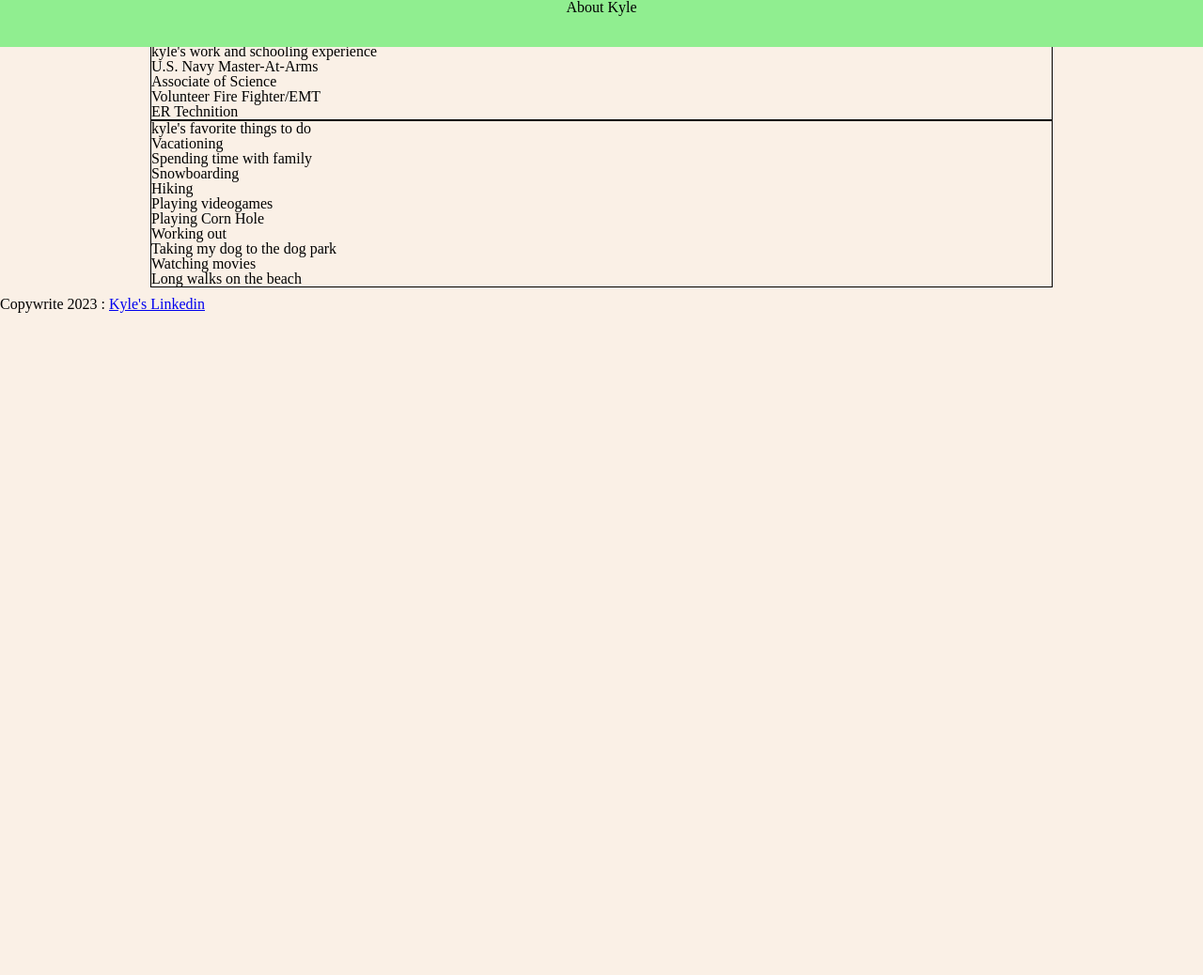
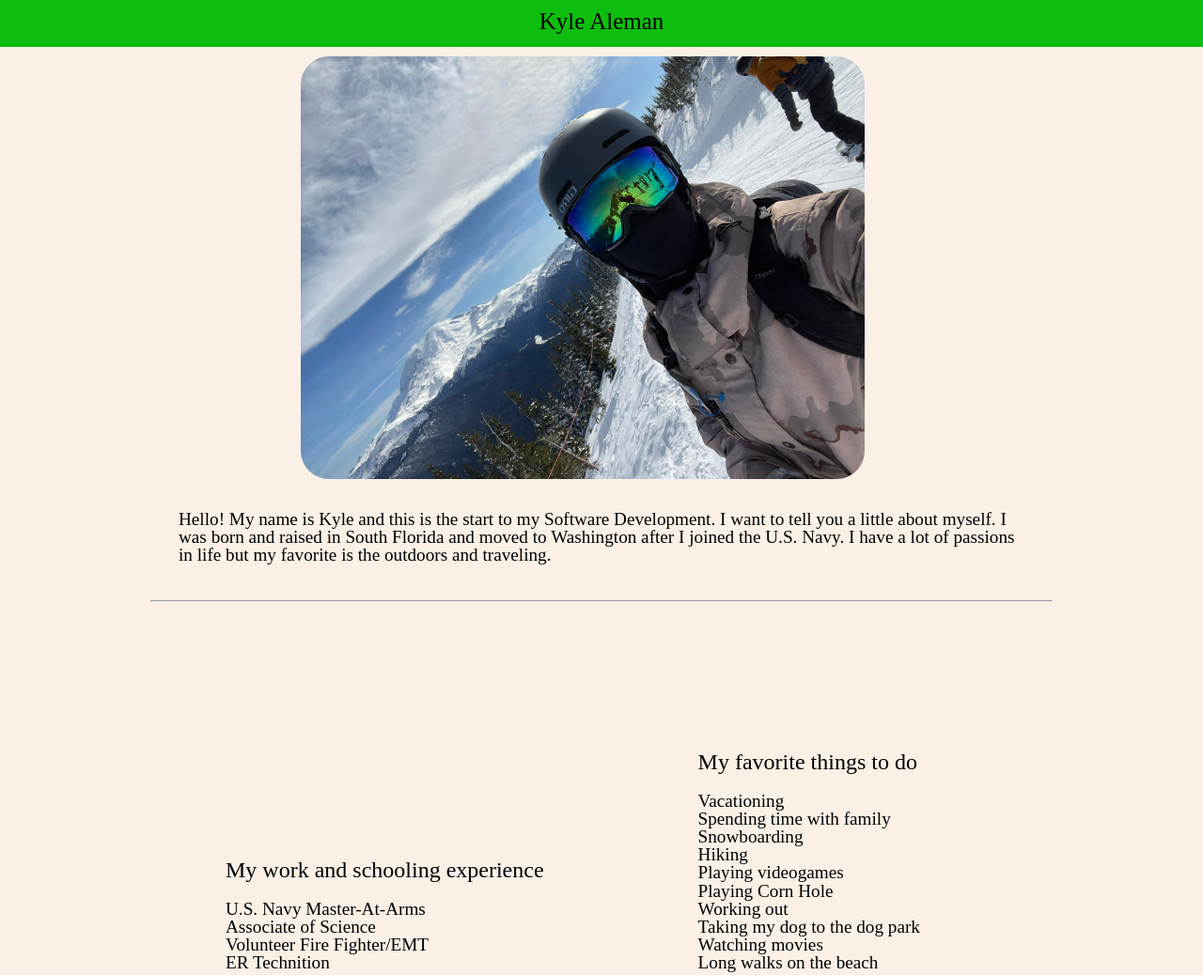
Before and after one commit to kaleman18/about-me, a plain HTML site: page index.html in a window 1280 px wide. Shown: the top 1038 px of the page at 94% size. Before the commit the page ends 800 px from the top, so only its background shows below. Drawn offline with Linux system fonts and the light colour scheme.

Commit message:
added css

```diff
--- a/app.js
+++ b/app.js
@@ -19,7 +19,7 @@ function checkYesNo(question, correctAnswer){
 
 function greeting(){
   let userName = prompt('Hello! What is your name?');
-  document.write('Hello, '+ userName +'. Welcome to my "about me" website. I hope you enjoy!');
+  alert('Hello, '+ userName +'. Welcome to my "about me" website. I hope you enjoy!');
 
 }
 greeting();
--- a/index.html
+++ b/index.html
@@ -9,17 +9,18 @@
     </head>
     <body>
         <header>
-            <h1>About Kyle</h1>
+            <h1>Kyle Aleman</h1>
         </header>
         <main>
             <section>
-                <img src="" alt="">
+                <img src="images/imgofme.jpg" alt="an image of Kyle">
             </section>
             <section>
-                <p>stuff about me will go here. </p>
+                <p>Hello! My name is Kyle and this is the start to my Software Development. I want to tell you a little about myself. I was born and raised in South Florida and moved to Washington after I joined the U.S. Navy. I have a lot of passions in life but my favorite is the outdoors and traveling.</p>
             </section>
+            <hr>
             <section class="hobbies">
-                <h3>kyle's work and schooling experience</h3>
+                <h3>My work and schooling experience</h3>
                 <ul>
                     <li>U.S. Navy Master-At-Arms</li>
                     <li>Associate of Science</li>
@@ -28,7 +29,7 @@
                 </ul>
             </section>
             <section class="jobs">
-                <h3>kyle's favorite things to do</h3>
+                <h3>My favorite things to do</h3>
                 <ol>
                     <li>Vacationing</li>
                     <li>Spending time with family</li>
--- a/styles.css
+++ b/styles.css
@@ -1,10 +1,48 @@
-section {
+/* section {
     border: 1px solid black;
+} */
+
+h1 {
+    margin-top: 10px;
+    font-size: 25px;
 }
+
+h3{
+    font-size: x-large;
+    padding-bottom: 20px;
+    font-weight: 400;
+}
+
+p{
+    padding: 30px;
+    font-size: larger;
+}
+
+.jobs {
+    display: inline-block;
+    /* margin-left: 160px; */
+    padding-left: 80px;
+    padding-right: 80px;
+    padding-bottom: 80px;
+    padding-top: 150px;
+    font-size: larger;
+}
+
+.hobbies {
+    display: inline-block;
+    /* margin-left: 60px; */
+
+    padding-left: 80px;
+    padding-right: 80px;
+    padding-bottom: 80px;
+    padding-top: 100px;
+    font-size: larger;
+}
+
 
 header {
     height: 50px;
-    background-color: lightgreen;
+    background-color:rgb(14, 190, 14);
     text-align: center;
     position: fixed;
     top: 0;
@@ -14,12 +52,19 @@ header {
 
 main {
     margin: 10px auto;
+    margin-top: 60px;
     max-width: 960px;
 }
 body {
     background-color: linen;
 }
-
-/* img {
-
-} */
+footer {
+    text-align: center;
+    padding: 20px;
+    font-size: larger;
+}
+img {
+   width: 600px;
+   border-radius: 30px;
+   margin-left: 160px;
+}
```
Also changed, not shown: images/imgofme.jpg (added).
